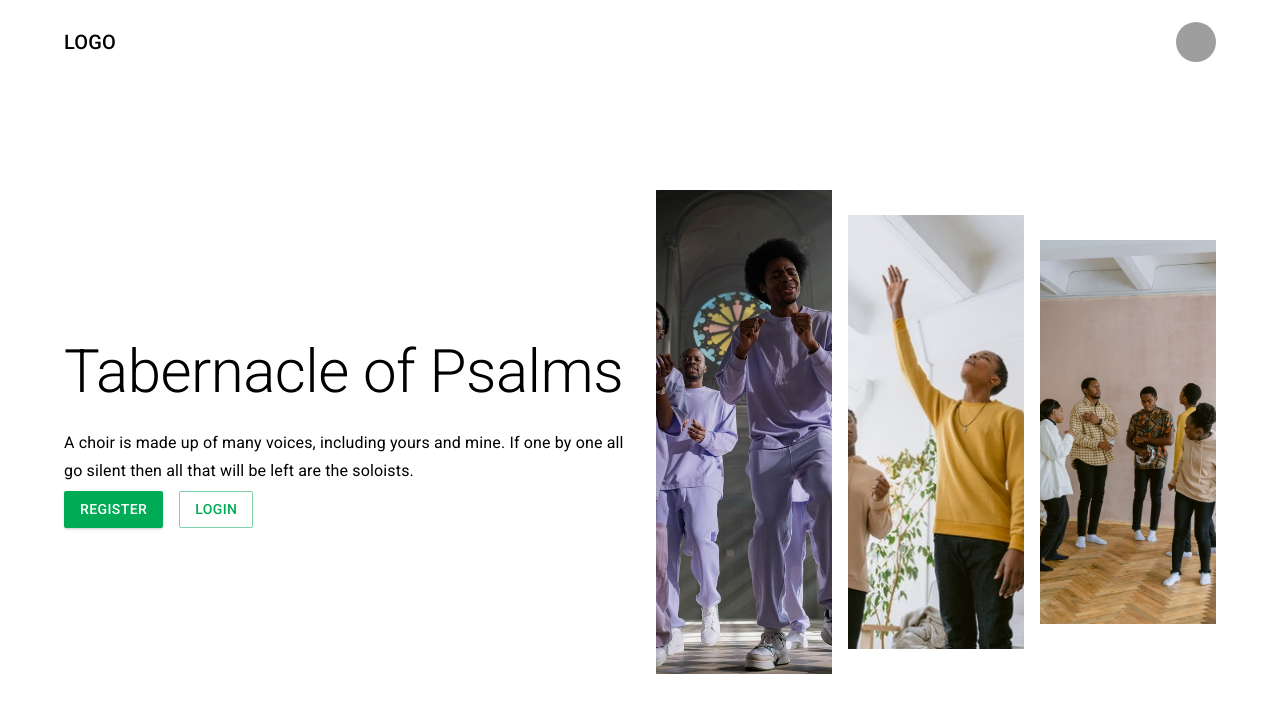
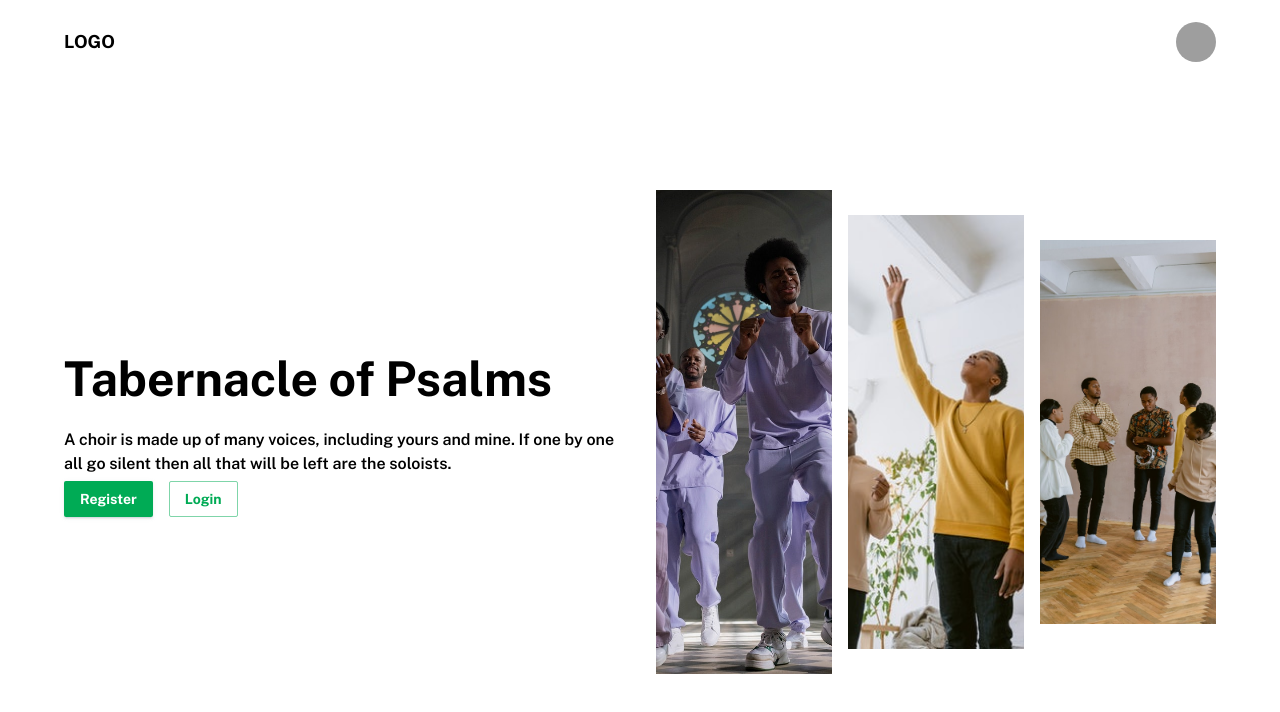
Before and after one commit to jbrit/choir-frontend, a Next.js app: page / in a window 1280 px wide. Shown: the top 712 px of the page. Built offline with nearby package versions, Linux system fonts and the light colour scheme; grey boxes are pictures that could not be loaded.

Commit message:
customize typography

```diff
--- a/pages/_document.tsx
+++ b/pages/_document.tsx
@@ -5,10 +5,7 @@ class MyDocument extends Document {
     return (
       <Html>
         <Head>
-          <link
-            rel="stylesheet"
-            href="https://fonts.googleapis.com/css?family=Roboto:300,400,500,700&display=swap"
-          />
+        <link href="https://fonts.googleapis.com/css2?family=Public+Sans:wght@400;500;600;700&display=swap" rel="stylesheet"/>
           {/* Icons */}
           <link
             rel="stylesheet"
--- a/theme/theme.ts
+++ b/theme/theme.ts
@@ -2,10 +2,12 @@ import { createTheme } from '@mui/material/styles';
 import { customPalette, Palette } from './palette';
 import { shadows, Shadows } from './shadow';
 import { shape } from './radius';
+import { typography } from './typography';
 
 
 export const theme = createTheme({
     palette: customPalette as Palette,
     shadows: shadows as Shadows,
-    shape
+    shape,
+    typography
 });
--- a/theme/typography.ts
+++ b/theme/typography.ts
@@ -1,8 +1,15 @@
-function pxToRem(value) {
+
+function pxToRem(value : number) {
   return `${value / 16}rem`;
 }
 
-function responsiveFontSizes({ sm, md, lg }) {
+interface BreakPoints{
+  sm: number,
+  md: number,
+  lg: number
+}
+
+function responsiveFontSizes({ sm, md, lg } : BreakPoints) {
   return {
     '@media (min-width:600px)': {
       fontSize: pxToRem(sm)
@@ -18,7 +25,7 @@ function responsiveFontSizes({ sm, md, lg }) {
 
 const FONT_PRIMARY = 'Public Sans, sans-serif';
 
-const typography = {
+export const typography = {
   fontFamily: FONT_PRIMARY,
   fontWeightRegular: 400,
   fontWeightMedium: 600,
```
